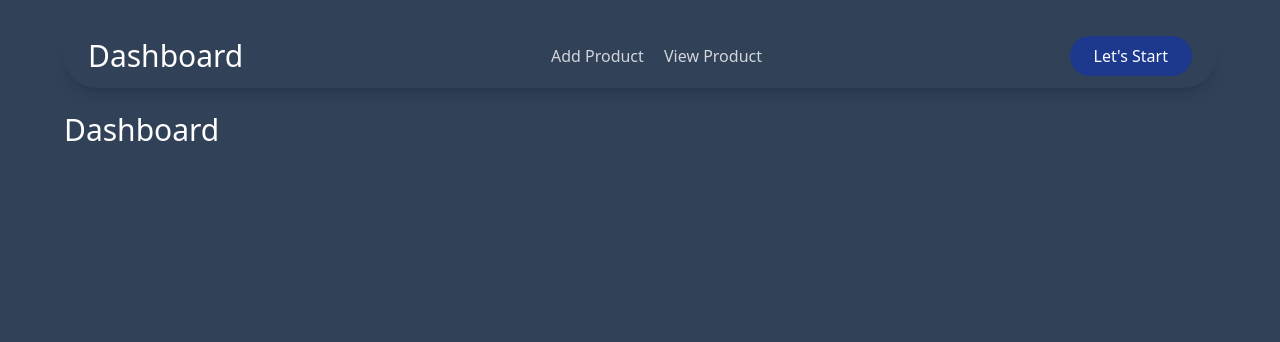
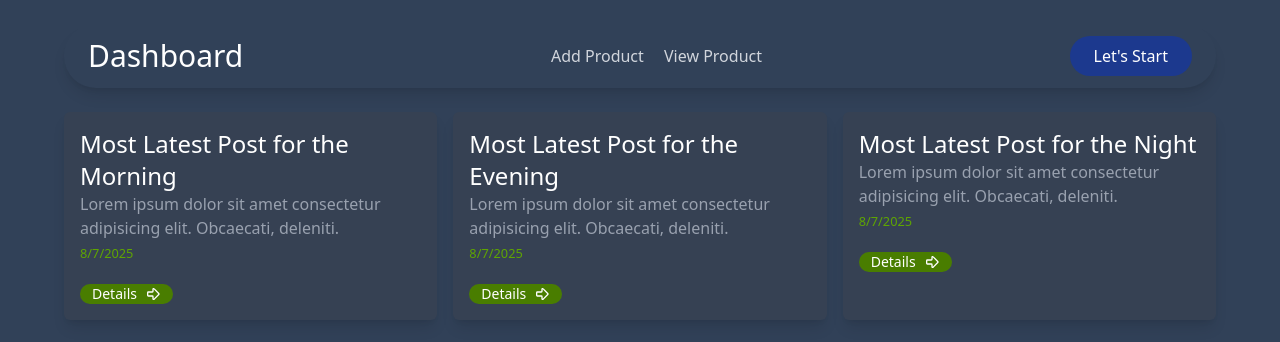
Before and after one commit to jakariya-ahmed/tiny-projects, a React (Vite) app in the folder react-partial-projects/: page /dashboard in a window 1280 px wide. Shown: the top 342 px of the page. Built offline with nearby package versions, Linux system fonts and the light colour scheme.

Commit message:
single post route creation

```diff
--- a/react-partial-projects/package.json
+++ b/react-partial-projects/package.json
@@ -11,6 +11,7 @@
   },
   "dependencies": {
     "@tailwindcss/vite": "^4.1.11",
+    "lucide-react": "^0.537.0",
     "react": "^19.1.1",
     "react-dom": "^19.1.1",
     "react-router-dom": "^7.8.0",
--- a/react-partial-projects/src/App.jsx
+++ b/react-partial-projects/src/App.jsx
@@ -8,7 +8,8 @@ import ViewProduct from './pages/dashboard/ViewProductPage';
 import DashboardLayout from './pages/dashboard/DashboardLayout'
 import HomeLayout from './pages/HomeLayout'
 import Dashboard from './pages/dashboard/Dashboard'
-
+import NotFound from './pages/NotFound'
+import SinglePost from './pages/dashboard/post/SinglePost'
 
 
 function App() {
@@ -25,20 +26,20 @@ function App() {
                   <Route path='/about' element={<About />} />
                 </Route>
 
-                </Routes>
 
 
                 {/* Dashboard routes  */}
-                <Routes>
                 <Route path='/dashboard' element={<DashboardLayout />}>
                     <Route index element={<Dashboard />} />
                     <Route path='add-product' element={<ProductAdd />} />
                     <Route path='view-product' element={<ViewProduct/>} />
+                    <Route path='post/:id' element={<SinglePost /> } />
                 </Route>
+
+                <Route path='*' element={<NotFound />}/>
 
               </Routes>
               {/* End routes  */}
-
 
             </BrowserRouter>
     </div>
--- /dev/null
+++ b/react-partial-projects/src/pages/NotFound.jsx
@@ -0,0 +1,7 @@
+export default function NotFound() {
+    return (
+        <div className="w-full sm:max-w-6xl sm:mx-auto mt-6">
+            <h1>Page not found</h1>
+        </div>
+    );
+}
--- a/react-partial-projects/src/pages/dashboard/Dashboard.jsx
+++ b/react-partial-projects/src/pages/dashboard/Dashboard.jsx
@@ -1,7 +1,56 @@
+import { ArrowBigRight } from "lucide-react";
+import { useNavigate } from "react-router-dom";
+
 export default function Dashboard() {
+
+    const posts = [
+        {
+            id: 1,
+            title: 'Most Latest Post for the Morning',
+            des: 'Lorem ipsum dolor sit amet consectetur adipisicing elit. Obcaecati, deleniti.',
+            date: new Date(),
+        },
+        {
+            id: 2,
+            title: 'Most Latest Post for the Evening',
+            des: 'Lorem ipsum dolor sit amet consectetur adipisicing elit. Obcaecati, deleniti.',
+            date: new Date(),
+        },
+        {
+            id: 3,
+            title: 'Most Latest Post for the Night',
+            des: 'Lorem ipsum dolor sit amet consectetur adipisicing elit. Obcaecati, deleniti.',
+            date: new Date(),
+        }
+    ];
+
+    const navigate = useNavigate();
+
+    const handleSinglePost = (id) => {
+        navigate(`/dashboard/post/${id}`);
+    }
+
+
     return(
         <div className="w-full sm:max-w-6xl sm:mx-auto mt-6">
-            <h1 className="text-3xl text-white"> Dashboard </h1>
+
+            <div className="flex gap-4">
+
+                {posts.map(post => (
+                    <div key={post.id} className="bg-gray-700 shadow-lg rounded-md px-4 py-4">
+                        <h2 className="text-white text-2xl">{post.title}</h2>
+                        <p className="text-gray-400">{post.des}</p>
+                        <small className="text-lime-600">{post.date.toLocaleDateString()}</small>
+                        <button
+                            onClick={() => handleSinglePost(post.id)}
+                            className="flex text-sm text-white items-center bg-lime-700 gap-2 rounded-full px-3 mt-5">
+                                Details
+                            <ArrowBigRight size={16}/>
+                        </button>
+                    </div>
+                ))}
+
+            </div>
         </div>
     );
 }
--- /dev/null
+++ b/react-partial-projects/src/pages/dashboard/post/SinglePost.jsx
@@ -0,0 +1,44 @@
+import { ArrowBigLeft } from "lucide-react";
+import { Link, useParams } from "react-router-dom";
+
+export default function SinglePost() {
+
+const posts = [
+    {
+        id: 1,
+        title: 'Most Latest Post for the Morning',
+        des: 'Lorem ipsum dolor sit amet consectetur adipisicing elit. Obcaecati, deleniti.',
+        date: new Date(),
+    },
+    {
+        id: 2,
+        title: 'Most Latest Post for the Evening',
+        des: 'Lorem ipsum dolor sit amet consectetur adipisicing elit. Obcaecati, deleniti.',
+        date: new Date(),
+    },
+    {
+        id: 3,
+        title: 'Most Latest Post for the Night',
+        des: 'Lorem ipsum dolor sit amet consectetur adipisicing elit. Obcaecati, deleniti.',
+        date: new Date(),
+    }
+];
+
+const { id } = useParams();
+
+const post = posts.find((p) => p.id === parseInt(id));
+
+    if (!post) return <h1>Post Not Found.</h1>;
+
+    return (
+        <div className="bg-gray-300 max-w-3xl mx-auto p-6 mt-6">
+            <Link to='/dashboard'>
+                <button className="bg-indigo-900 px-2 py-1 rounded-full text-white"> <ArrowBigLeft size={16}/> </button>
+            </Link>
+            <h1 className="text-lg text-gray-400">Date: {post.date.toLocaleDateString()}</h1>
+            <h1 className="text-xl">{post.title}</h1>
+            <p>{post.des}</p>
+
+        </div>
+    );
+}
```
Also changed, not shown: 1 other file (tests, documents, lock files or other folders). Lines whose indentation alone changed are shown as unchanged.
